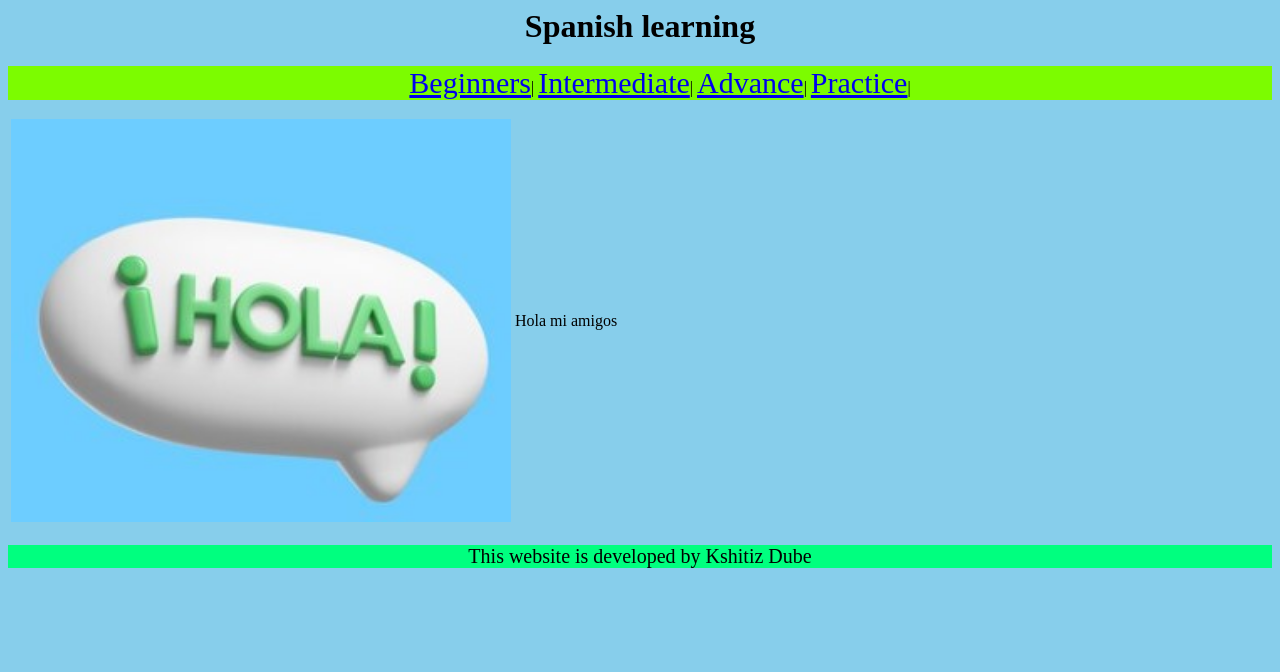
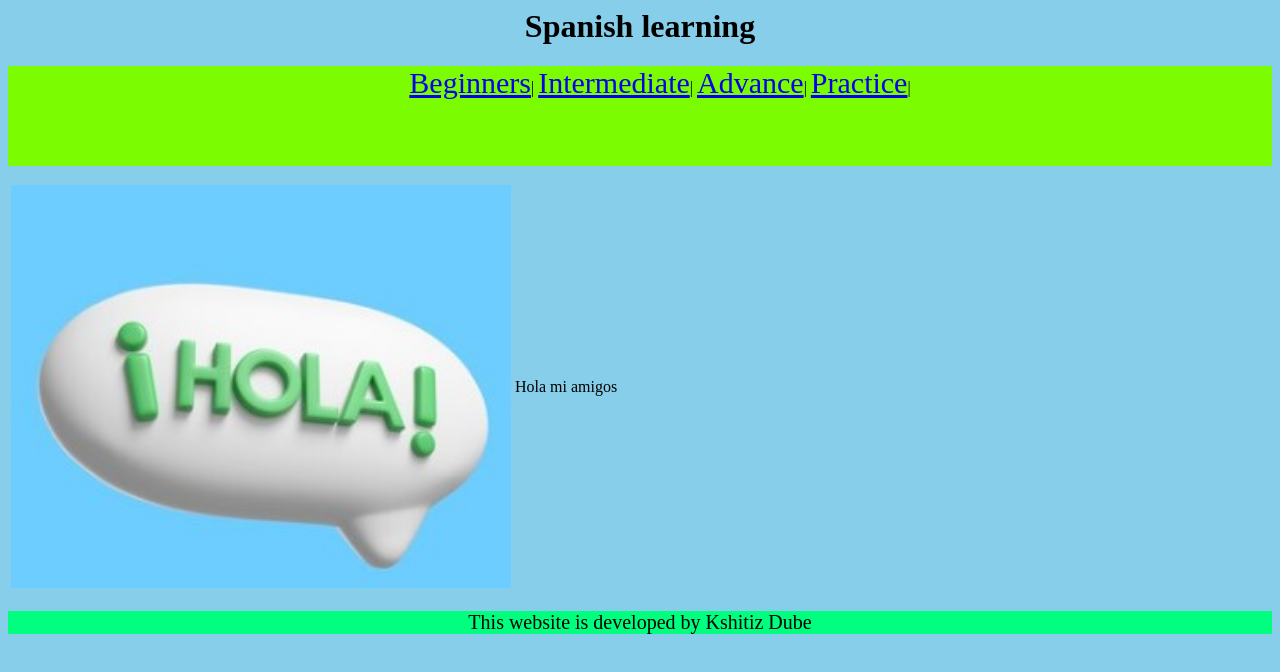
Before and after one commit to KshitizDube/Spanish, a plain HTML site: page index.html in a window 1280 px wide. Drawn offline with Linux system fonts and the light colour scheme.

Commit message:
Update index.html

```diff
--- a/index.html
+++ b/index.html
@@ -7,7 +7,7 @@
     <header>
       <h1 style=" text-align:center;"> Spanish learning</h1>
       <nav>
-        <ol style="text-align:center; list-style:none; background-color:lawngreen;">
+        <ol style="text-align:center; list-style:none; background-color:lawngreen; height:100px;">
           <li style="display:inline-block;font-size:30px;"><a href="Biggners.html">Beginners </a></li>|
           <li style="display:inline-block;font-size:30px;"><a href="Intermediate.html">Intermediate </a></li>|
           <li style="display:inline-block;font-size:30px;"><a href="Advance.html"> Advance </a></li>|
@@ -27,7 +27,7 @@
       </tr>
     </table>
     </main>
-    <footer style="height:50px;">
+    <footer style="height:100px;">
       <p style=" text-align:center; background-color:springgreen; font-size:20px; ">This website is developed by Kshitiz Dube</p>
     </footer>
   </body>
```
